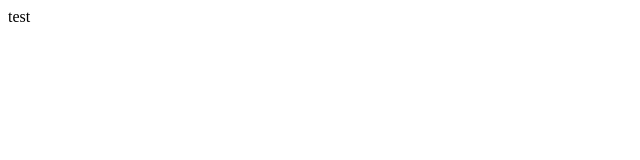
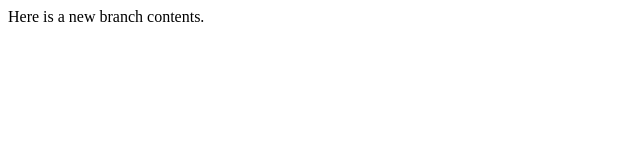
Before and after one commit to wufoudhil/lecture1, a plain HTML site: page index.html in a window 1280 px wide. Shown: the whole page, without its empty margins (0-640 px from the left). Drawn offline with Linux system fonts and the light colour scheme.

Commit message:
New branch contents

```diff
--- a/index.html
+++ b/index.html
@@ -4,6 +4,6 @@
         <title>Test</title>
     </head>
     <body>
-        test
+        Here is a new branch contents.
     </body>
 </html>
```
